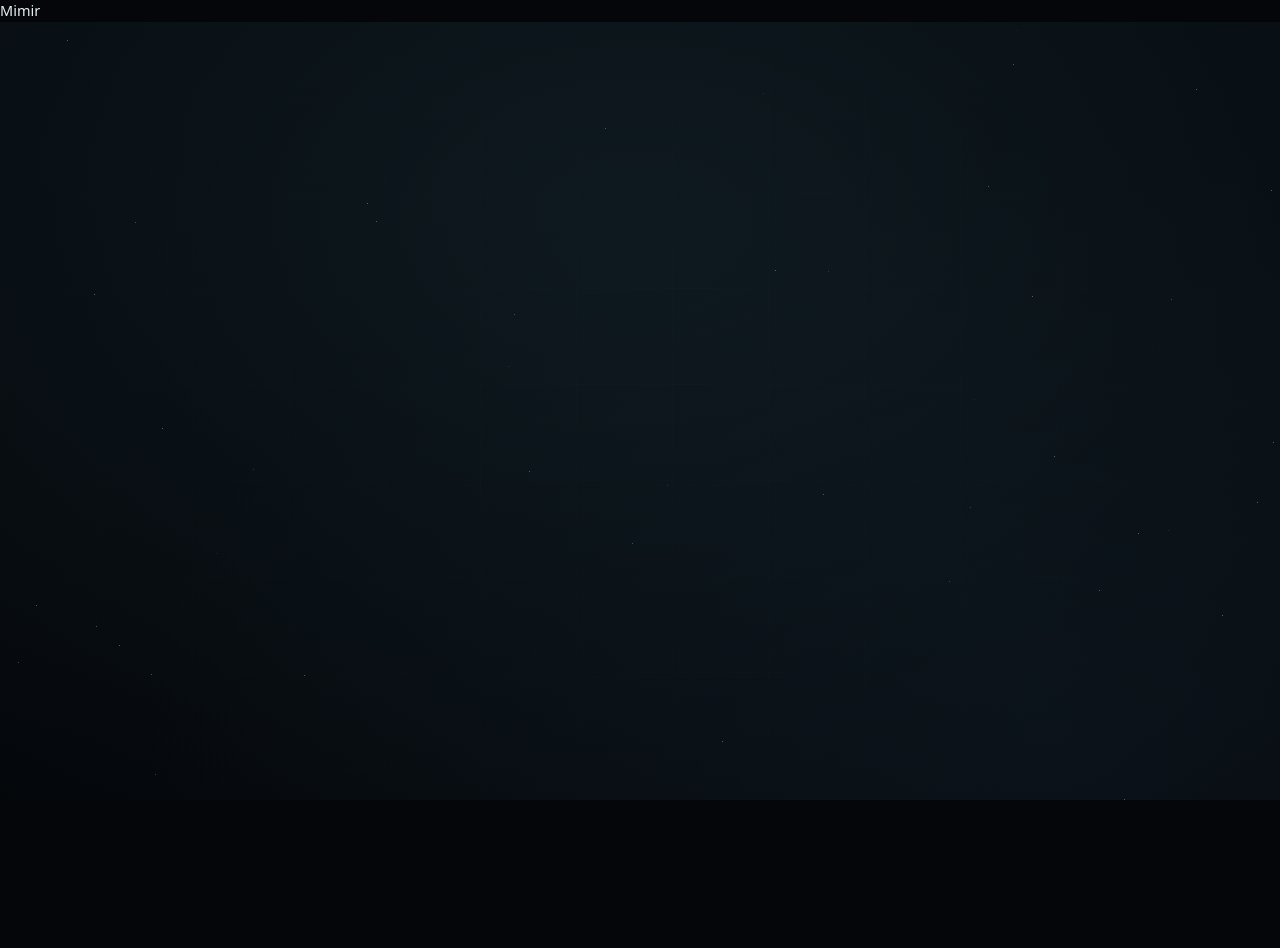
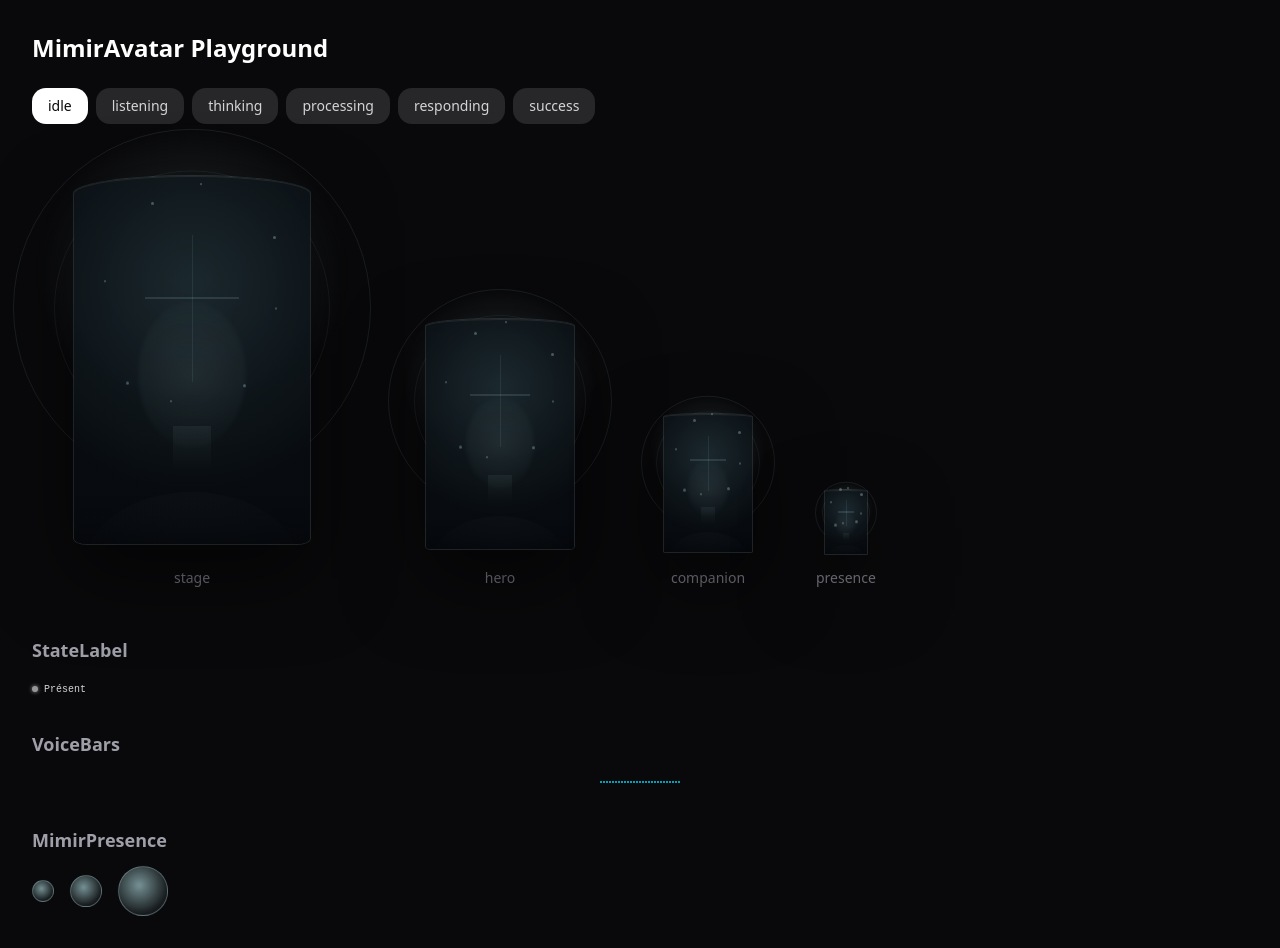
Before and after one commit to EdenSahile/Mimir, a React (Vite) app in the folder apps/web/: page /mimir in a window 1280 px wide. Before the commit the page ends 800 px from the top, so only its background shows below. Built offline with nearby package versions, Linux system fonts and the light colour scheme.

Commit message:
feat(mimir-avatar): add playground page with all components and state switcher

```diff
--- a/apps/web/src/components/pages/Mimir/Mimir.tsx
+++ b/apps/web/src/components/pages/Mimir/Mimir.tsx
@@ -1,3 +1,71 @@
+import { useState } from 'react'
+import MimirAvatar from '@/components/ui/MimirAvatar/MimirAvatar'
+import MimirPresence from '@/components/ui/MimirAvatar/MimirPresence'
+import StateLabel from '@/components/ui/MimirAvatar/StateLabel'
+import VoiceBars from '@/components/ui/MimirAvatar/VoiceBars'
+import type { MimirState } from '@/components/ui/MimirAvatar/mimir'
+
+const STATES: MimirState[] = ['idle', 'listening', 'thinking', 'processing', 'responding', 'success']
+const SIZES = ['stage', 'hero', 'companion', 'presence'] as const
+
 export default function Mimir() {
-  return <h1>Mimir</h1>
+  const [state, setState] = useState<MimirState>('idle')
+
+  return (
+    <div className="min-h-screen bg-zinc-950 p-8 text-white">
+      <h1 className="mb-6 text-2xl font-bold">MimirAvatar Playground</h1>
+
+      <div className="mb-8 flex flex-wrap gap-2">
+        {STATES.map((s) => (
+          <button
+            key={s}
+            onClick={() => setState(s)}
+            className={`cursor-pointer rounded-lg px-4 py-2 text-sm font-medium transition-colors ${
+              state === s
+                ? 'bg-white text-zinc-950'
+                : 'bg-zinc-800 text-zinc-300 hover:bg-zinc-700'
+            }`}
+          >
+            {s}
+          </button>
+        ))}
+      </div>
+
+      <div className="flex flex-wrap items-end gap-12">
+        {SIZES.map((size) => (
+          <div key={size} className="flex flex-col items-center gap-3">
+            <div
+              style={{
+                width: size === 'stage' ? 320 : size === 'hero' ? 200 : size === 'companion' ? 120 : 56,
+              }}
+            >
+              <MimirAvatar state={state} size={size} aria-hidden={false} />
+            </div>
+            <span className="text-sm text-zinc-500">{size}</span>
+          </div>
+        ))}
+      </div>
+
+      <div className="mt-12 flex flex-col gap-8">
+        <div>
+          <h2 className="mb-3 text-lg font-semibold text-zinc-400">StateLabel</h2>
+          <StateLabel state={state} className="text-zinc-300" />
+        </div>
+
+        <div>
+          <h2 className="mb-3 text-lg font-semibold text-zinc-400">VoiceBars</h2>
+          <VoiceBars state={state} className="h-6 text-cyan-400" />
+        </div>
+
+        <div>
+          <h2 className="mb-3 text-lg font-semibold text-zinc-400">MimirPresence</h2>
+          <div className="flex items-center gap-4">
+            <MimirPresence state={state} size={22} />
+            <MimirPresence state={state} size={32} />
+            <MimirPresence state={state} size={50} />
+          </div>
+        </div>
+      </div>
+    </div>
+  )
 }
```
